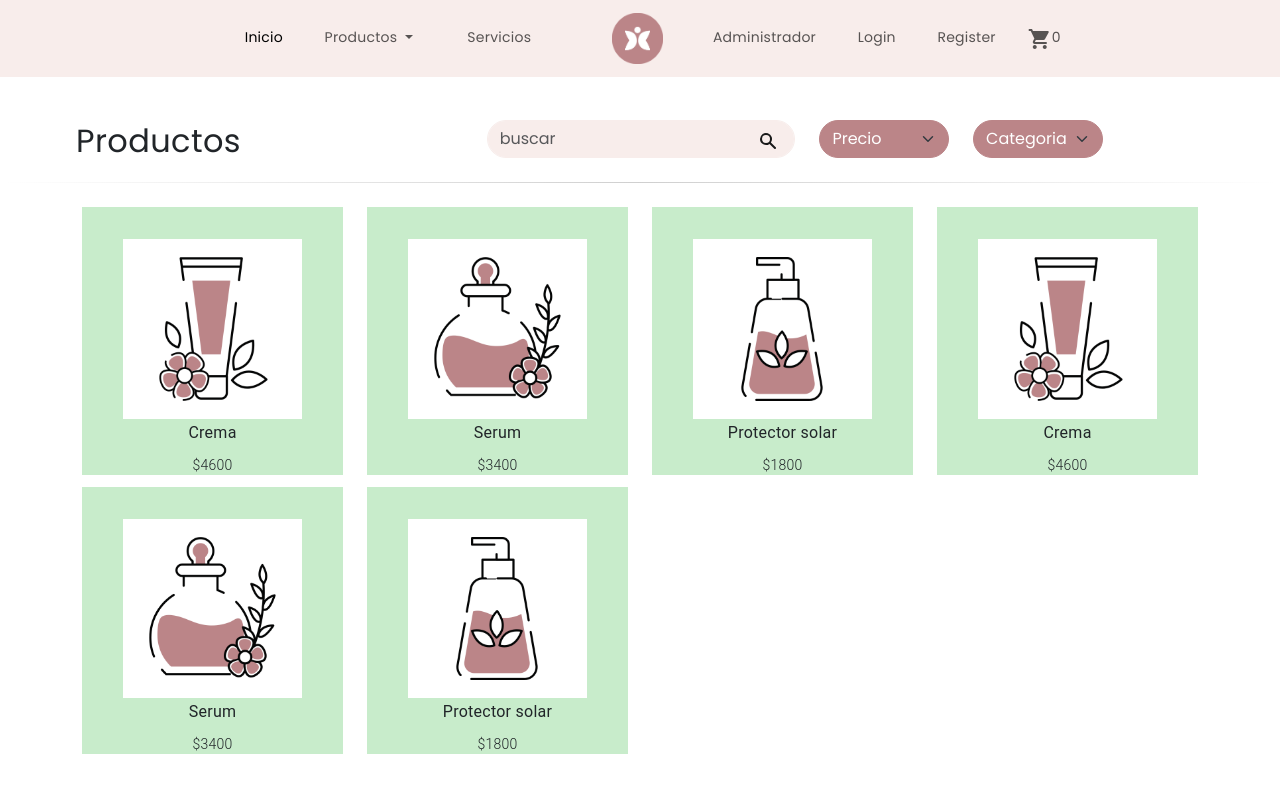
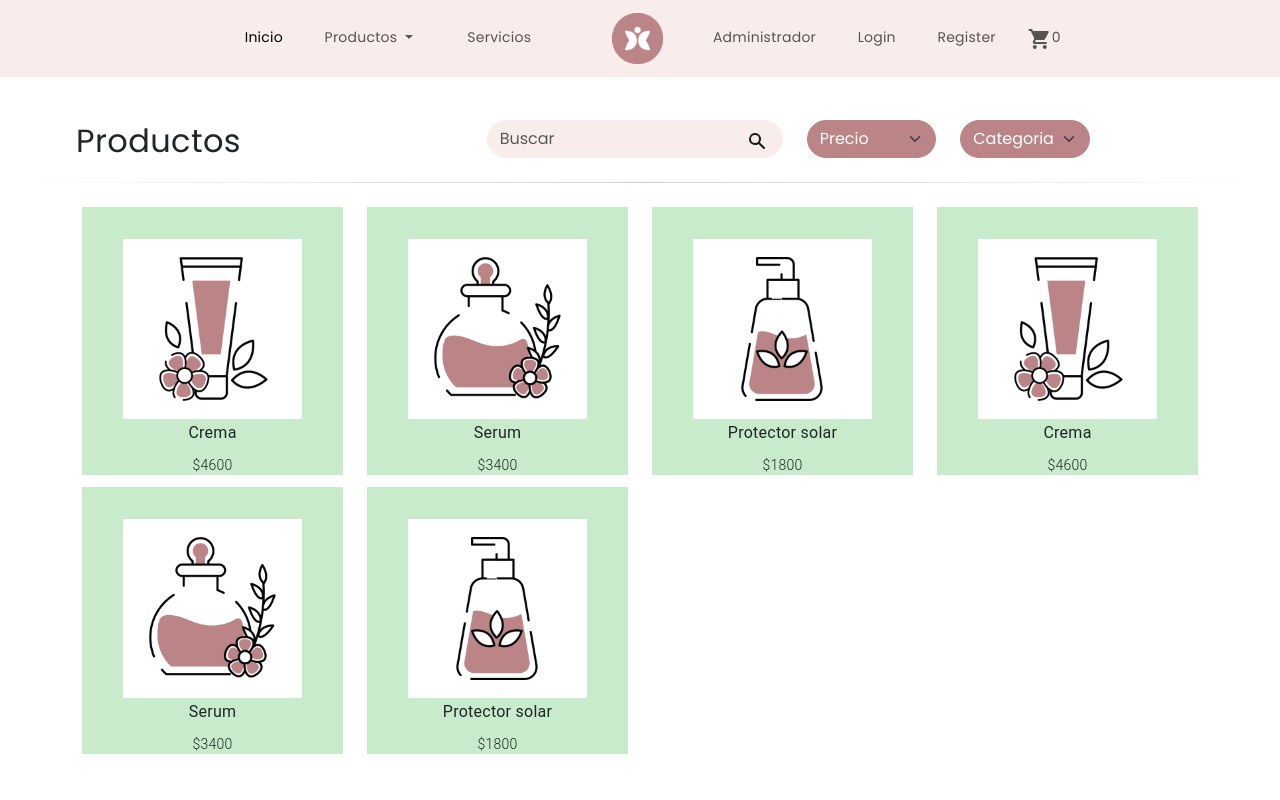
Before and after one commit to nehoxy/estetica-lida, an Angular app: page /productos in a window 1280 px wide. Shown: the top 800 px of the page. Built offline with nearby package versions, Linux system fonts and the light colour scheme.

Commit message:
responsive arreglado

```diff
--- a/src/app/modules/productos/components/busqueda/busqueda.component.css
+++ b/src/app/modules/productos/components/busqueda/busqueda.component.css
@@ -34,9 +34,10 @@ hr {
     width: 15vw;
 }
 
+/*
 .tamaño-barra{
     width: 12vw;
-}
+}*/
 
 .busqueda{
     border-radius: 5vw;
@@ -60,80 +61,95 @@ hr {
 
 .input-wrapper {
 	position: relative;
-	width: 25vw;
+
 }
 
 
 @media only screen and (max-width: 600px) {
-    .barra{
-        padding-top: 2.4vw;
-
+    .tamaño-filtros{
+        width: 50vw;
+        margin-top: 1vw;
     }
-
-    .tamaño-filtros{
-        width: 30vw;
+    .input-icon {
+        color: #191919;
+        position: absolute;
+        width: 20px;
+        height: 20px;
+        left: 12px;
+        top: 55%;
+        left: 88%;
+        transform: translateY(-50%);
     }
-
-    .tamaño-text{
-        width: 33vw;
-    }
-    .tamaño-barra{
-        width: 30vw;
-    }
-
 }
 
 
 @media only screen and (min-width: 600px) {
-    .barra{
-        padding-top: 2.4vw;
-
+    .tamaño-filtros{
+        width: 50vw;
     }
-
-    .tamaño-filtros{
-        width: 30vw;
-    }
-
-    .tamaño-text{
-        width: 33vw;
-    }
-    .tamaño-barra{
-        width: 30vw;
+    .input-icon {
+        color: #191919;
+        position: absolute;
+        width: 20px;
+        height: 20px;
+        left: 12px;
+        top: 55%;
+        left: 88%;
+        transform: translateY(-50%);
     }
 }
 
 
 @media only screen and (min-width: 768px) {
-    .barra{
-        padding-top: 2vw;
-
+    .tamaño-filtros{
+        width: 18vw;
+    }
+    .input-icon {
+        color: #191919;
+        position: absolute;
+        width: 20px;
+        height: 20px;
+        left: 12px;
+        top: 55%;
+        left: 94%;
+        transform: translateY(-50%);
     }
 
+}
+@media only screen and (min-width: 1000px) {
     .tamaño-filtros{
-        width: 26vw;
+        width: 13vw;
     }
-
-    .tamaño-text{
-        width: 29vw;
-    }
-    .tamaño-barra{
-        width: 26vw;
+    .input-icon {
+        color: #191919;
+        position: absolute;
+        width: 20px;
+        height: 20px;
+        left: 12px;
+        top: 60%;
+        left: 87%;
+        transform: translateY(-50%);
     }
 
 }
 
 @media only screen and (min-width: 1200px) {
-    .barra{
-        padding-top: 1.5vw;
-
+    .input-wrapper {
+        position: relative;
+        width: 25vw;
     }
-
+    .input-icon {
+        color: #191919;
+        position: absolute;
+        width: 20px;
+        height: 20px;
+        left: 12px;
+        top: 69%;
+        left: 85%;
+        transform: translateY(-50%);
+    }
     .tamaño-filtros{
         width: 12vw;
     }
 
-    .tamaño-text{
-        width: 15vw;
-    }
-
 }
--- a/src/app/modules/productos/components/busqueda/busqueda.component.html
+++ b/src/app/modules/productos/components/busqueda/busqueda.component.html
@@ -5,7 +5,7 @@
             <h2 class=" fs-2 mt-4 ms-3 mb-0">Productos</h2>
         </div>
         <div class="col-lg-4 col-12 col-sm-12 text-lg-center barra tamaño-barra input-wrapper">
-            <input class="form-control busqueda me-2" type="search" placeholder="buscar" aria-label="Search">
+            <input class="form-control busqueda me-2" type="search" placeholder="Buscar" aria-label="Search">
             <svg xmlns="http://www.w3.org/2000/svg" class="input-icon" viewBox="0 0 20 20" fill="currentColor">
                 <path fill-rule="evenodd" d="M8 4a4 4 0 100 8 4 4 0 000-8zM2 8a6 6 0 1110.89 3.476l4.817 4.817a1 1 0 01-1.414 1.414l-4.816-4.816A6 6 0 012 8z" clip-rule="evenodd" />
             </svg>
```
